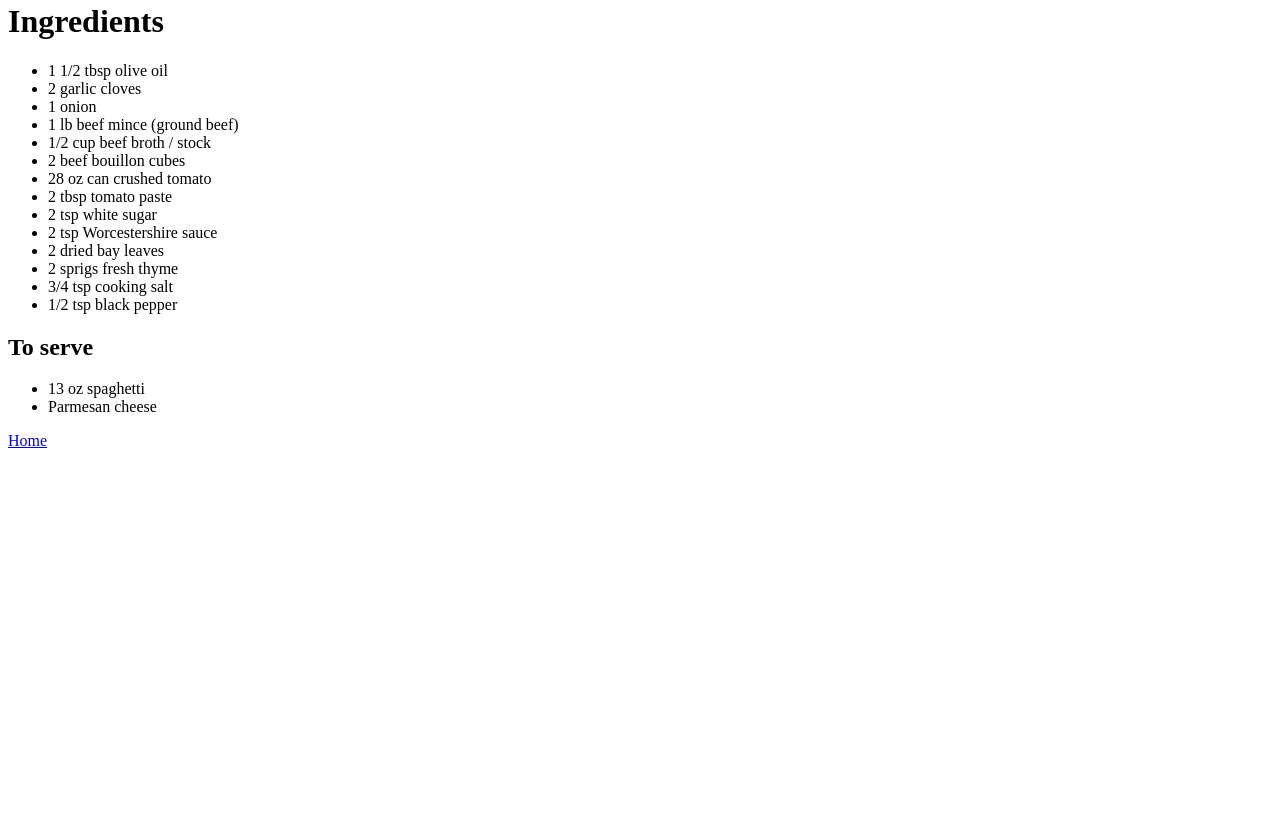
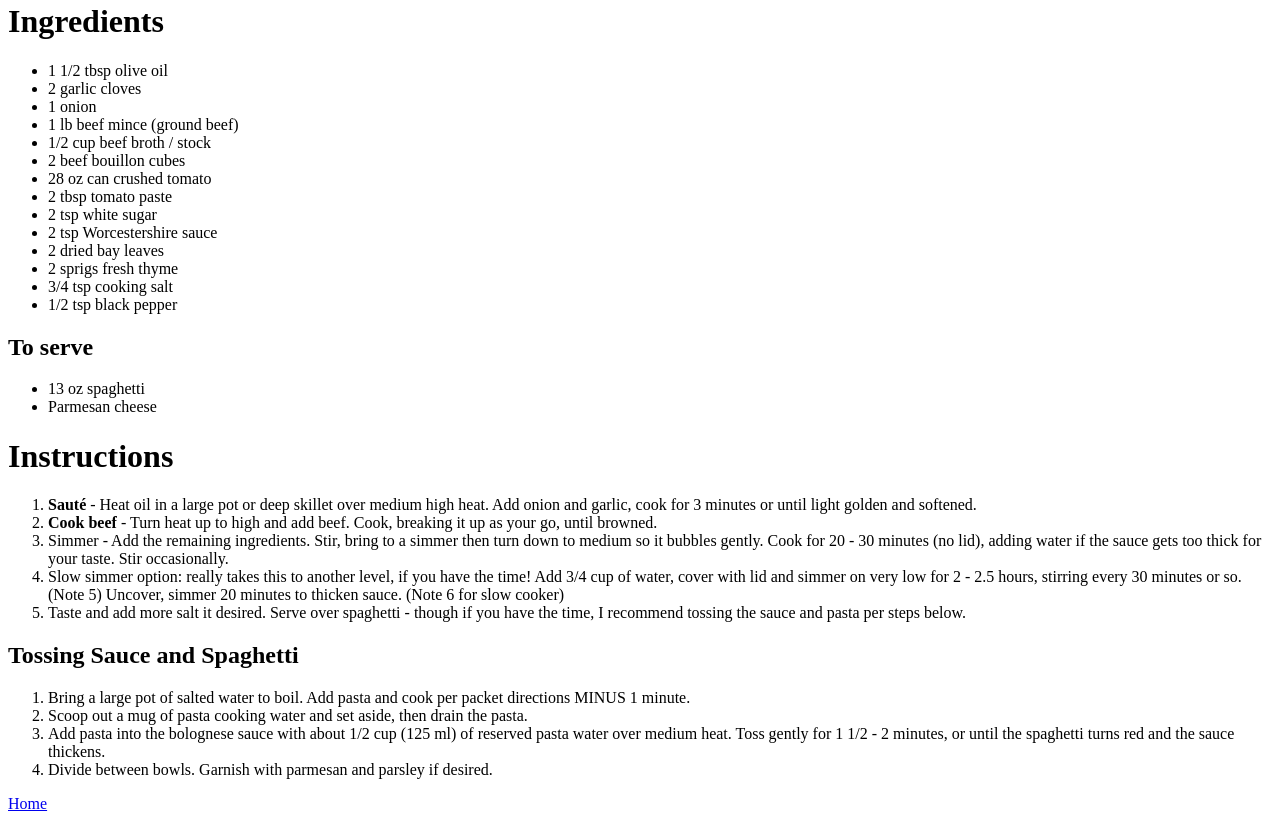
Before and after one commit to kellygonzalez777/odin-recipes, a plain HTML site: page recipes/spaghetti-bolognese.html in a window 1280 px wide. Shown: the part 752-1573 px from the top of the page. Before the commit the page ends 1210 px from the top, so only its background shows below. Drawn offline with Linux system fonts and the light colour scheme.

Commit message:
Add the instructions

```diff
--- a/recipes/spaghetti-bolognese.html
+++ b/recipes/spaghetti-bolognese.html
@@ -34,6 +34,21 @@
         <li>13 oz spaghetti</li>
         <li>Parmesan cheese</li>
     </ul>
+    <h1>Instructions</h1>
+    <ol>
+        <li><strong>Sauté</strong> - Heat oil in a large pot or deep skillet over medium high heat. Add onion and garlic, cook for 3 minutes or until light golden and softened.</li>
+        <li><strong>Cook beef</strong> - Turn heat up to high and add beef. Cook, breaking it up as your go, until browned.</li>
+        <li>Simmer - Add the remaining ingredients. Stir, bring to a simmer then turn down to medium so it bubbles gently. Cook for 20 - 30 minutes (no lid), adding water if the sauce gets too thick for your taste. Stir occasionally.</li>
+        <li>Slow simmer option: really takes this to another level, if you have the time! Add 3/4 cup of water, cover with lid and simmer on very low for 2 - 2.5 hours, stirring every 30 minutes or so. (Note 5) Uncover, simmer 20 minutes to thicken sauce. (Note 6 for slow cooker)</li>
+        <li>Taste and add more salt it desired. Serve over spaghetti - though if you have the time, I recommend tossing the sauce and pasta per steps below.</li>
+    </ol>
+    <h2>Tossing Sauce and Spaghetti</h2>
+    <ol>
+        <li>Bring a large pot of salted water to boil. Add pasta and cook per packet directions MINUS 1 minute.</li>
+        <li>Scoop out a mug of pasta cooking water and set aside, then drain the pasta.</li>
+        <li>Add pasta into the bolognese sauce with about 1/2 cup (125 ml) of reserved pasta water over medium heat. Toss gently for 1 1/2 - 2 minutes, or until the spaghetti turns red and the sauce thickens.</li>
+        <li>Divide between bowls. Garnish with parmesan and parsley if desired.</li>
+    </ol>
     <a href="../index.html">Home</a>
 </body>
 </html>
```
